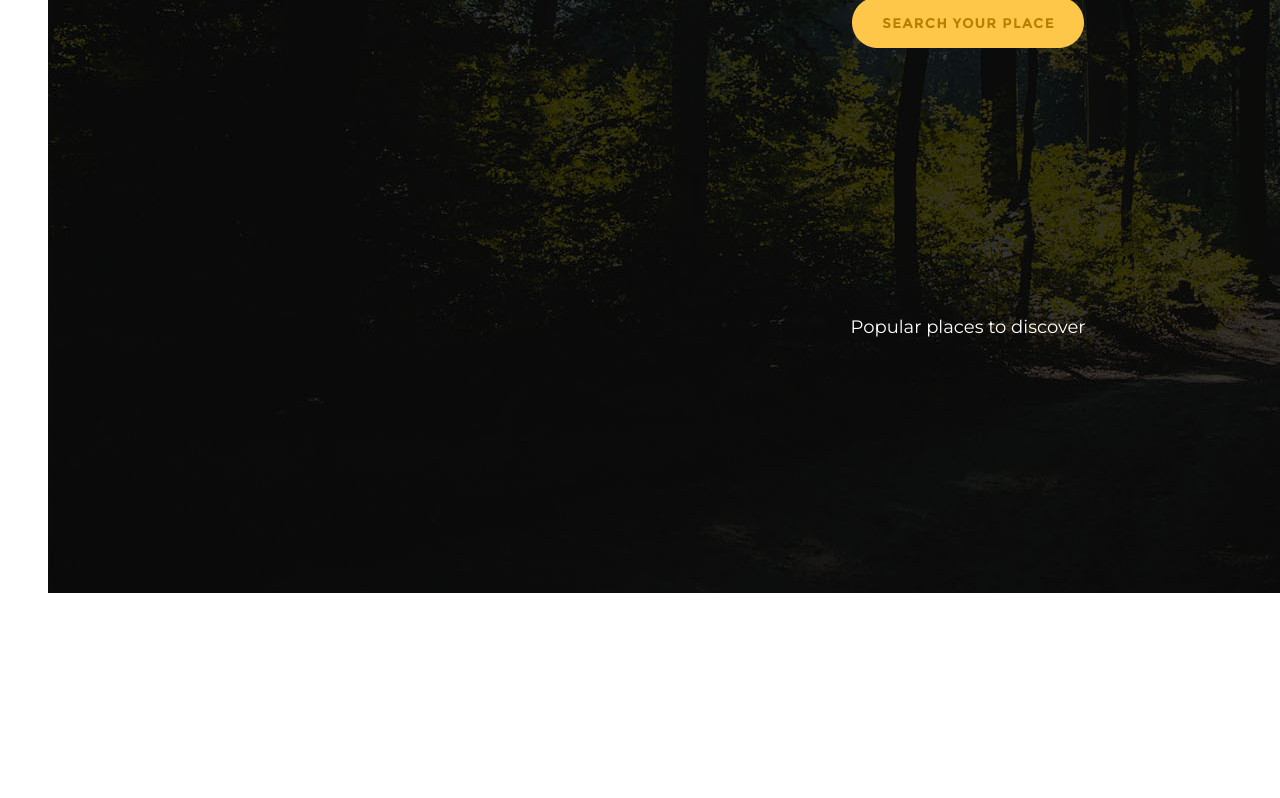
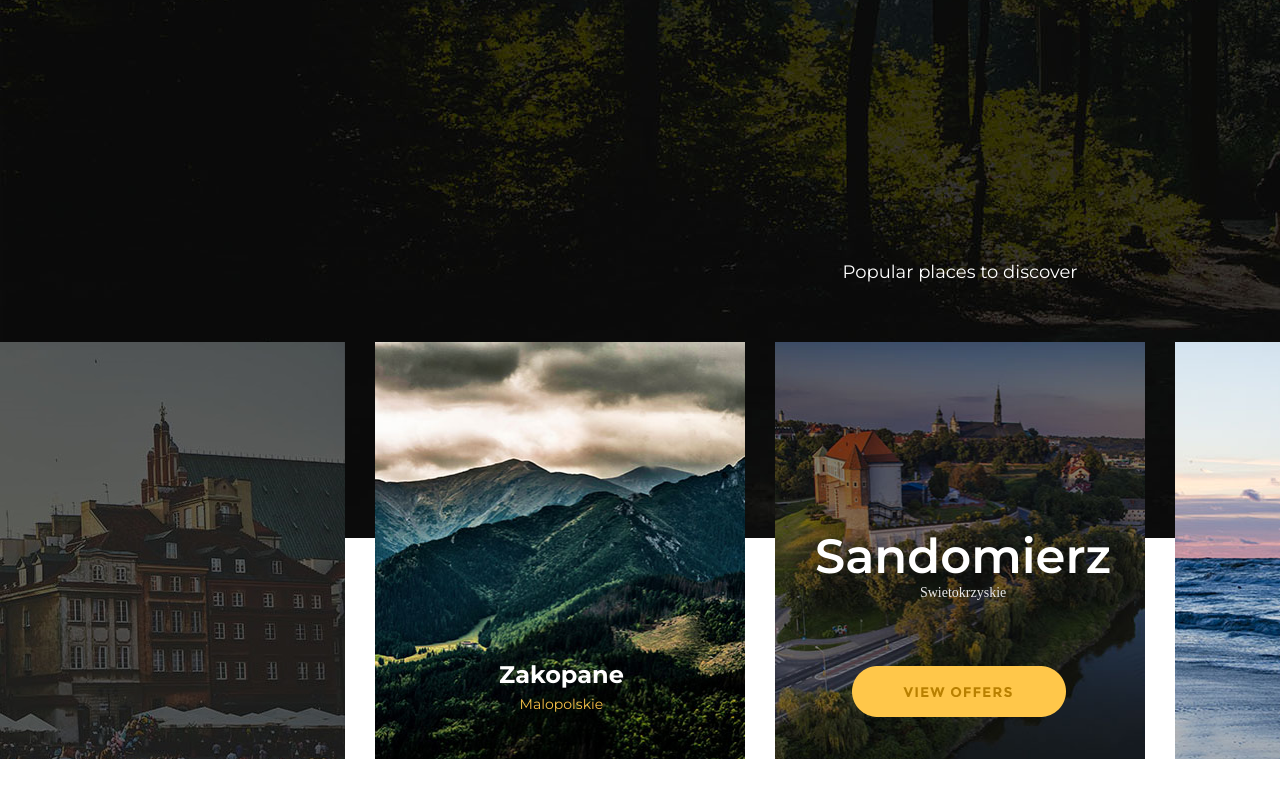
Before and after one commit to vzorennyy/My-first-mini-project, a plain HTML site: page index.html in a window 1280 px wide. Shown: the part 664-1462 px from the top of the page. Drawn offline with Linux system fonts and the light colour scheme.

Commit message:
A block <div class=categories> is added and stylized.

```diff
--- a/css/style.css
+++ b/css/style.css
@@ -1,15 +1,14 @@
 
 body{
     font-family:"Montserra";
-
     width: 1920px;
+    margin: 0px auto;
 }
 
 #wrapper{
-    width: 1840px;
+    width: 1920px;
     height: 4500px;
-    margin: 57px auto;
-
+    margin: 2px auto;
 }
 
 #header{
@@ -17,7 +16,7 @@ body{
     width: 1920;
     color:#FFFFFF;
     background-color: #303031;
-    background-image:url(../image/top-bg.jpg) ;
+    background-image:url(../image/top-bg.jpg);
     padding:40px 40px;
 }
 .top{
@@ -26,15 +25,13 @@ body{
     text-decoration:none;
     font-size:30px;
     margin:0px auto;
-
 }
-
 .logo{
     float:left;
     font-weight: 500;
     line-height: 35px;
-
-
+    vertical-align:middle;
+    line-height: 2;
 }
 
 .logoimg{
@@ -42,12 +39,11 @@ body{
     margin-right: 21px;
 }
 
-
 .nav{
     float:right;
-    margin:5px 0px 0px 0px;
+    margin:11px 0px 0px 0px;
+}
 
-}
 ul li {
     list-style-type: none;
     display: inline;
@@ -55,6 +51,7 @@ ul li {
     font-size: 18px;
     text-decoration: none;
 }
+
 h1 {
     font-family:"Montserrat";
     font-size: 92px;
@@ -62,11 +59,12 @@ h1 {
     margin:0;
     text-align:center;
     line-height:1;
+}
 
-}
 .red{
     color: #ED6950;
 }
+
 .grey{
     color: #3C3D3D;
     font-family:"Montserrat";
@@ -76,16 +74,91 @@ h1 {
     text-align: center;
     line-height:3;
 }
+
 .topButton {
     text-align: center;
     padding-top: 30px;
 }
+
 .popular{
     text-align: center;
     font-size: 18px;
     font-family:"Montserrat";
     padding-top: 250px ;
 }
+
+.categories{
+    position: absolute;
+    top:990px;
+    width:1920px;
+    height: 433px;
+    text-align: center;
+    overflow: hidden;
+}
+.categories img {
+}
+
+.photo1{margin:0 26px 0 0;}
+.photo3{margin:0 26px 0 26px;}
+.photo5{margin: 0 0 0 26px;}
+
+.cat1{
+    position:absolute;
+    top: 206px;
+    left: 815px;
+}
+.cat1 h2{
+    font-family:"Montserrat";
+    font-size: 48px;
+    font-weight: 600;
+    margin:0;
+    text-align:center;
+    line-height:1;
+    color:#E8E8E8;
+}
+.cat1 h4{
+    color:#E8E8E8;
+    font-size: 14px;
+    margin-top: 5px;
+    font-weight: 400;
+}
+
+.cat2{
+    position:absolute;
+    top: 314px;
+    left: 499px;
+    font-family:"Montserrat";
+}
+.cat2 h2{    margin-bottom: 10px;}
+.cat2 h4{
+    color:#F8C248;
+    font-size: 14px;
+    line-height: 10px;
+    margin-top: 5px;
+    font-weight: 400;
+}
+
+.cat3{
+    position:absolute;
+    top: 314px;
+    right: 518px;
+    font-family:"Montserrat";
+}
+.cat3 h2{margin-bottom: 10px;}
+.cat3 h4 {
+    color: #F8C248;
+    font-size: 14px;
+    line-height: 10px;
+    margin-top: 5px;
+    font-weight: 400;
+}
+
+.cat4{
+    position:absolute;
+    top: 340px;
+    left: 852px;
+
+}
 a {
     color:#FFFFFF;
     text-decoration: none;
--- a/index.html
+++ b/index.html
@@ -22,13 +22,35 @@
                     <li><a href="#">Travelers</a></li>
                     <li><a href="#"><img src="image/search.png" width="16" height="16" alt="search" border="0"></a></li>
                 </ul>
-
             </div>
             <h1>Fall in love</h1><h1 class="red">with Poland</h1>
             <h5 class="grey" >Best way to find your perfect place in Poland</h5>
             <p class="topButton"><a href="#" ><img  src="image/topButton.png" alt="button" height="51" width="232"></a></acronym></p>
             <p class="popular">Popular places to discover</p>
         </div>
+        <div class="categories">
+            <p> <img class="photo1" src="image/Photo1.jpg" width="345" height="433"  alt="Photo1">
+                <img class="photo2" src="image/Photo2.jpg" width="370" height="433"  alt="Photo2">
+                <img class="photo3" src="image/Photo3.jpg" width="370" height="433"  alt="Photo3">
+                <img class="photo4" src="image/Photo4.jpg" width="370" height="433"  alt="Photo4">
+                <img class="photo5" src="image/Photo5.jpg" width="345" height="433"  alt="Photo5">
+            </p>
+            <span class="cat1">
+                <h2><a href="#">Sandomierz</a></h2>
+                <h4>Swietokrzyskie</h4>
+            </span>
+            <span class="cat2">
+                <h2><a href="#">Zakopane</a></h2>
+                <h4>Malopolskie</h4>
+            </span>
+            <span class="cat3">
+                <h2><a href="#">Sopot</a></h2>
+                <h4>Pomorskie</h4>
+            </span>
+            <span class="cat4">
+                <a href="#"><img src="image/catButton.png" width="214" height="51" alt="BUTTON"></a>
+            </span>
+        </div>
     </div>
 </body>
 </html>
```
Also changed, not shown: image/Photo1.jpg (added), image/Photo2.jpg (added), image/Photo3.jpg (added), image/Photo4.jpg (added), image/Photo5.jpg (added), image/catButton.png (added).
